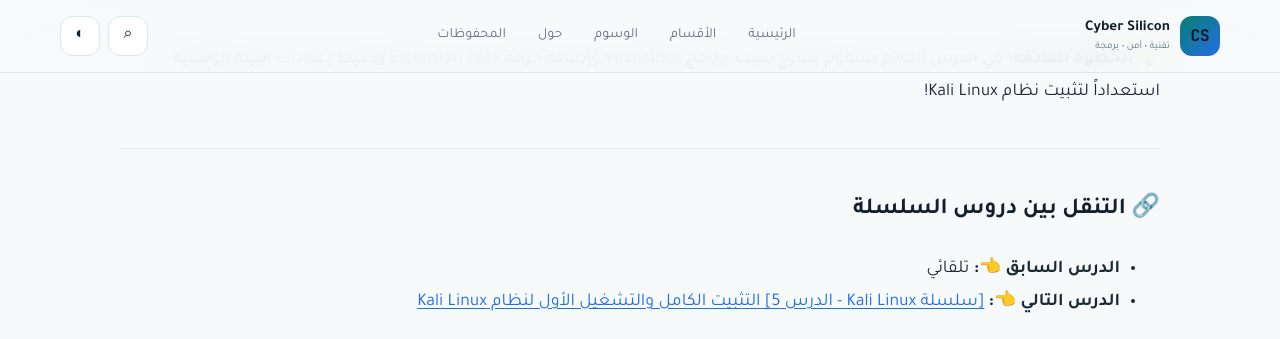
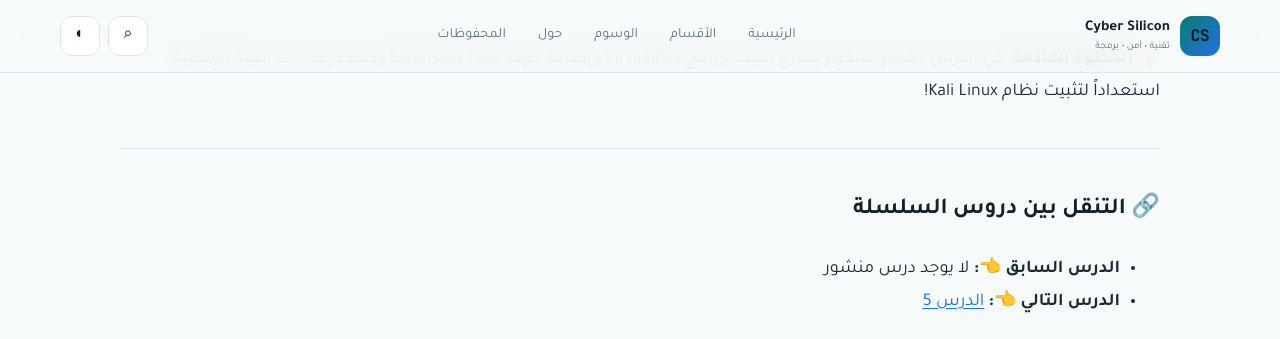
Before and after one commit to cyber-silicon/cyber-silicon.github.io, a Jekyll site: the page built from _posts/2026-11-07-lesson-2-سلسلة-kali-linux-الدرس-2-تحميل-برنامج-virtualbox-و-حزمة-exte.md, in a window 1280 px wide and 900 px high, scrolled down 3753 px, cut to the strip 0-339 px from the top of the window. Built offline with Jekyll 4.4.1, drawn with Linux system fonts in a browser that asks for light colours.

Commit message:
Repair lesson navigation links: lesson 2

```diff
--- a/_posts/2026-11-07-lesson-2-سلسلة-kali-linux-الدرس-2-تحميل-برنامج-virtualbox-و-حزمة-exte.md
+++ b/_posts/2026-11-07-lesson-2-سلسلة-kali-linux-الدرس-2-تحميل-برنامج-virtualbox-و-حزمة-exte.md
@@ -85,8 +85,8 @@
 
 ### 🔗 التنقل بين دروس السلسلة
 
-* **الدرس السابق 👈:** تلقائي
-* **الدرس التالي 👈:** [[سلسلة Kali Linux - الدرس 5] التثبيت الكامل والتشغيل الأول لنظام Kali Linux](https://cyber-silicon.github.io/2026/11/07/lesson-5-%D8%B3%D9%84%D8%B3%D9%84%D8%A9-kali-linux-%D8%A7%D9%84%D8%AF%D8%B1%D8%B3-5-%D8%A7%D9%84%D8%AA%D8%AB%D8%A8%D9%8A%D8%AA-%D8%A7%D9%84%D9%83%D8%A7%D9%85%D9%84-%D9%88%D8%A7%D9%84%D8%AA%D8%B4%D8%BA%D9%8A%D9%84-%D8%A7%D9%84%D8%A3%D9%88%D9%84-%D9%84%D9%86%D8%B8%D8%A7%D9%85.html)
+* **الدرس السابق 👈:** لا يوجد درس منشور
+* **الدرس التالي 👈:** [الدرس 5](https://cyber-silicon.github.io/2026/11/07/lesson-5-%D8%B3%D9%84%D8%B3%D9%84%D8%A9-kali-linux-%D8%A7%D9%84%D8%AF%D8%B1%D8%B3-5-%D8%A7%D9%84%D8%AA%D8%AB%D8%A8%D9%8A%D8%AA-%D8%A7%D9%84%D9%83%D8%A7%D9%85%D9%84-%D9%88%D8%A7%D9%84%D8%AA%D8%B4%D8%BA%D9%8A%D9%84-%D8%A7%D9%84%D8%A3%D9%88%D9%84-%D9%84%D9%86%D8%B8%D8%A7%D9%85.html)
 
 <div class='tiktok-embed-wrapper' style='display:flex;justify-content:center;margin:25px 0'>
 <iframe src="https://www.tiktok.com/player/v1/7666519245269847313?autoplay=0" style="width:100%;max-width:340px;height:580px;border:none;border-radius:12px;" allow="fullscreen" loading="lazy"></iframe>
```
